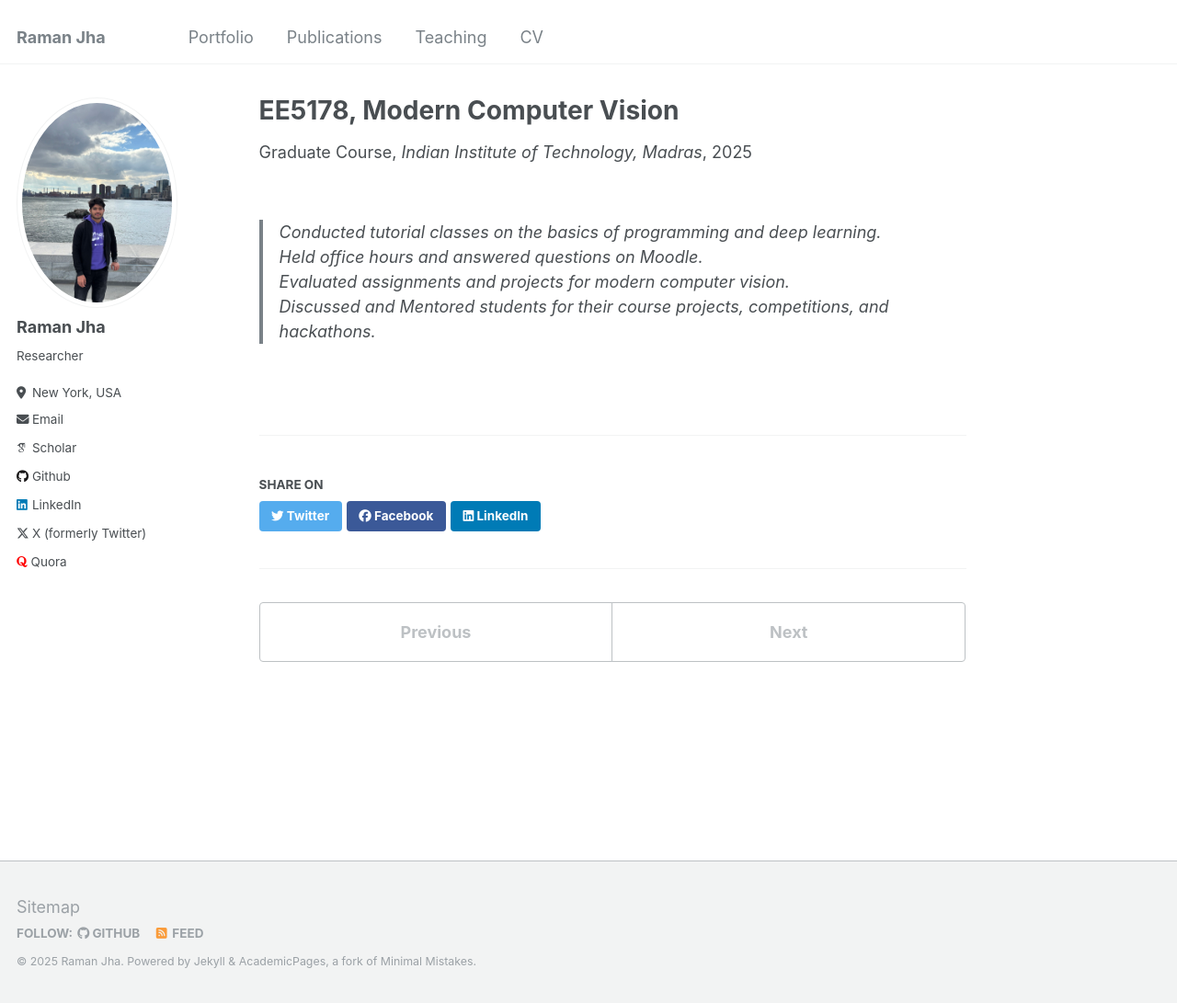
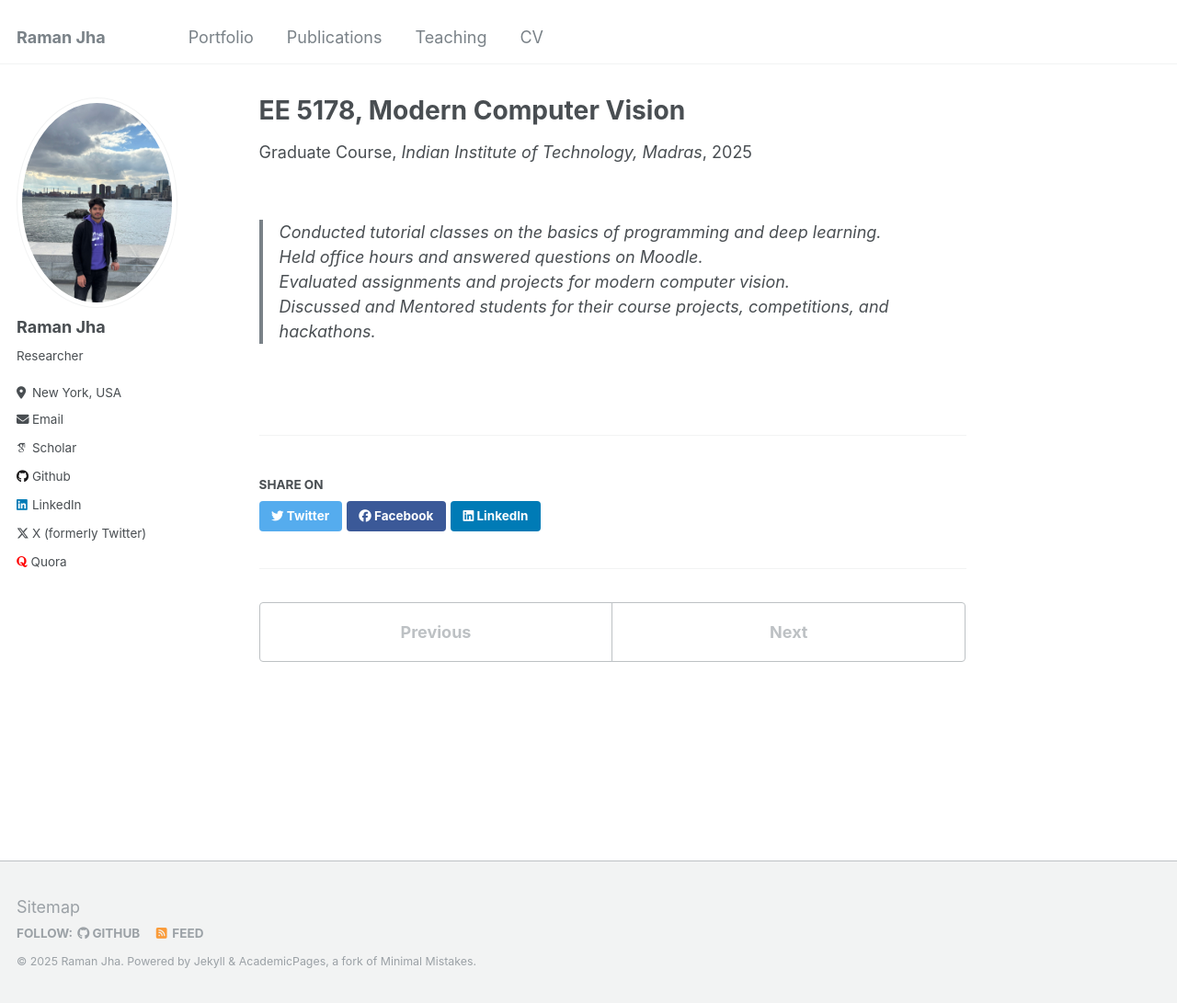
Before and after one commit to jhakrraman/jhakrraman.github.io, a Jekyll site: the page built from _teaching/2_MCV.md, in a window 1280 px wide and 1091 px high. Shown: the whole window at 92% size. Built offline with Jekyll 4.4.1, drawn with Linux system fonts in a browser that asks for light colours; some web fonts are replaced.

Commit message:
Fix title formatting in 2_MCV.md

```diff
--- a/_teaching/2_MCV.md
+++ b/_teaching/2_MCV.md
@@ -1,5 +1,5 @@
 ---
-title: "EE5178, Modern Computer Vision"
+title: "EE 5178, Modern Computer Vision"
 type: "Graduate Course"
 collection: teaching
 permalink: /teaching/mcv_iitm
```
